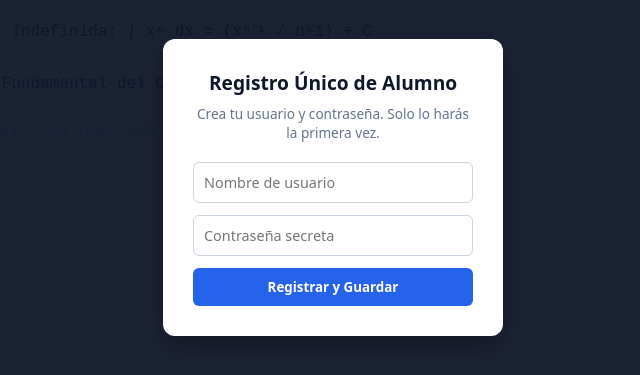
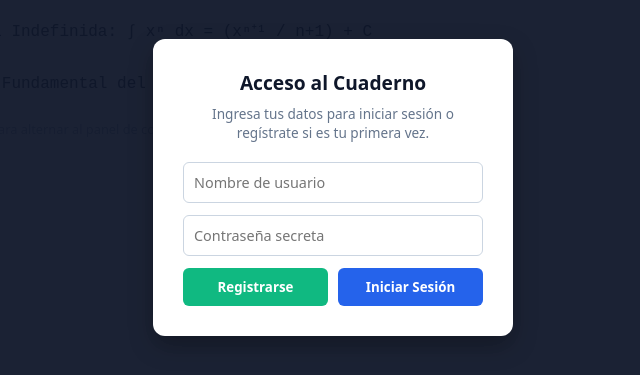
Before and after one commit to 77108686-star/cuaderno-estudio-fisica, a plain HTML site: page index.html in a window 1280 px wide. Shown: the part 213-588 px from the top of the page, without its empty margins (307-947 px from the left). Drawn offline with Linux system fonts and the light colour scheme.

Commit message:
Update index.html

```diff
--- a/index.html
+++ b/index.html
@@ -9,6 +9,7 @@
   <style>
     :root {
       --primary: #2563eb;
+      --success: #10b981;
       --bg: #f8fafc;
       --text: #1e293b;
       --border: #cbd5e1;
@@ -16,14 +17,14 @@
     * { box-sizing: border-box; margin: 0; padding: 0; font-family: system-ui, -apple-system, sans-serif; }
     body { background: var(--bg); color: var(--text); height: 100vh; display: flex; flex-direction: column; overflow: hidden; }
 
-    /* AUTENTICACIÓN LOCAL (LOGIN / REGISTRO) */
+    /* AUTENTICACIÓN LOCAL (DOS BOTONES) */
     #auth-overlay {
       position: fixed; top: 0; left: 0; width: 100%; height: 100%;
       background: rgba(15, 23, 42, 0.95); display: flex;
       justify-content: center; align-items: center; z-index: 1000;
     }
     .auth-card {
-      background: white; padding: 30px; border-radius: 12px; width: 340px;
+      background: white; padding: 30px; border-radius: 12px; width: 360px;
       box-shadow: 0 10px 25px rgba(0,0,0,0.3); text-align: center;
     }
     .auth-card h2 { margin-bottom: 8px; font-size: 1.2rem; color: #0f172a; }
@@ -32,10 +33,9 @@
       width: 100%; padding: 10px; margin-bottom: 12px; border: 1px solid var(--border);
       border-radius: 6px; outline: none; font-size: 0.9rem;
     }
-    .auth-card button {
-      width: 100%; padding: 10px; background: var(--primary); color: white;
-      border: none; border-radius: 6px; font-weight: bold; cursor: pointer;
-    }
+    .auth-buttons { display: flex; gap: 10px; }
+    .btn-login { flex: 1; padding: 10px; background: var(--primary); color: white; border: none; border-radius: 6px; font-weight: bold; cursor: pointer; }
+    .btn-register { flex: 1; padding: 10px; background: var(--success); color: white; border: none; border-radius: 6px; font-weight: bold; cursor: pointer; }
 
     /* BARRA SUPERIOR Y MODO PÁNICO */
     header { background: #1e293b; color: white; padding: 10px 20px; display: flex; justify-content: space-between; align-items: center; z-index: 10; }
@@ -96,14 +96,17 @@
 </head>
 <body>
 
-  <!-- AUTENTICACIÓN (LOGIN / REGISTRO) -->
+  <!-- AUTENTICACIÓN LOCAL (LOGIN / REGISTRO SEPARADOS) -->
   <div id="auth-overlay">
     <div class="auth-card">
-      <h2 id="auth-title">Acceso al Cuaderno</h2>
-      <p id="auth-desc">Ingresa tu contraseña para desbloquear los apuntes de Matemáticas III.</p>
+      <h2>Acceso al Cuaderno</h2>
+      <p>Ingresa tus datos para iniciar sesión o regístrate si es tu primera vez.</p>
       <input type="text" id="auth-user" placeholder="Nombre de usuario">
       <input type="password" id="auth-pass" placeholder="Contraseña secreta">
-      <button id="auth-btn" onclick="procesarAutenticacion()">Iniciar Sesión</button>
+      <div class="auth-buttons">
+        <button class="btn-register" onclick="registrarUsuario()">Registrarse</button>
+        <button class="btn-login" onclick="iniciarSesionUsuario()">Iniciar Sesión</button>
+      </div>
     </div>
   </div>
 
@@ -179,48 +182,48 @@
   </main>
 
   <script>
-    // 1. AUTENTICACIÓN LOCAL PERMANENTE (LOCALSTORAGE)
+    // 1. SISTEMA DE AUTENTICACIÓN CON REGISTRO E INICIO DE SESIÓN SEPARADOS
     let userData = JSON.parse(localStorage.getItem('smartnotes_user')) || null;
 
-    window.onload = () => {
-      const authTitle = document.getElementById('auth-title');
-      const authDesc = document.getElementById('auth-desc');
-      const authBtn = document.getElementById('auth-btn');
-
-      if (!userData) {
-        authTitle.innerText = "Registro Único de Alumno";
-        authDesc.innerText = "Crea tu usuario y contraseña. Solo lo harás la primera vez.";
-        authBtn.innerText = "Registrar y Guardar";
-      } else {
-        authTitle.innerText = "Iniciar Sesión";
-        authDesc.innerText = "Ingresa con tu usuario y contraseña registrados.";
-        authBtn.innerText = "Entrar al Cuaderno";
-      }
-    };
-
-    function procesarAutenticacion() {
+    function registrarUsuario() {
       const u = document.getElementById('auth-user').value.trim();
       const p = document.getElementById('auth-pass').value.trim();
 
-      if (!u || !p) { alert("Ingresa usuario y contraseña."); return; }
+      if (!u || !p) {
+        alert("Por favor ingresa un usuario y una contraseña para registrarte.");
+        return;
+      }
 
-      if (!userData) {
-        // Guardar registro por primera vez
       userData = {
         username: u,
         password: p,
         avatar: document.getElementById('myAvatarDisplay').src,
         stickers: []
       };
+
       localStorage.setItem('smartnotes_user', JSON.stringify(userData));
+      alert("¡Cuenta registrada exitosamente en esta Chromebook!");
       desbloquearApp();
-      } else {
-        // Validar inicio de sesión
+    }
+
+    function iniciarSesionUsuario() {
+      const u = document.getElementById('auth-user').value.trim();
+      const p = document.getElementById('auth-pass').value.trim();
+
+      if (!u || !p) {
+        alert("Por favor ingresa tu usuario y contraseña.");
+        return;
+      }
+
+      if (!userData) {
+        alert("No hay ninguna cuenta registrada aún en esta Chromebook. Haz clic en 'Registrarse' primero.");
+        return;
+      }
+
       if (u === userData.username && p === userData.password) {
         desbloquearApp();
       } else {
         alert("Usuario o contraseña incorrectos.");
-        }
       }
     }
 
```
Lines whose indentation alone changed are shown as unchanged.
